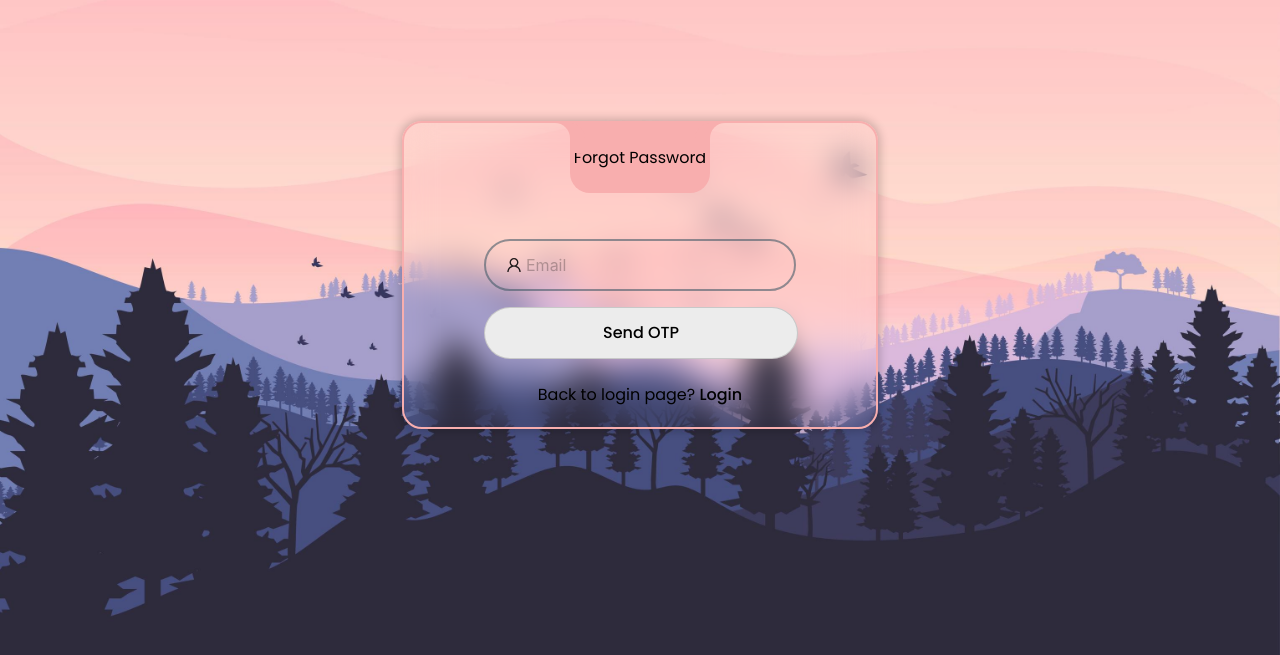
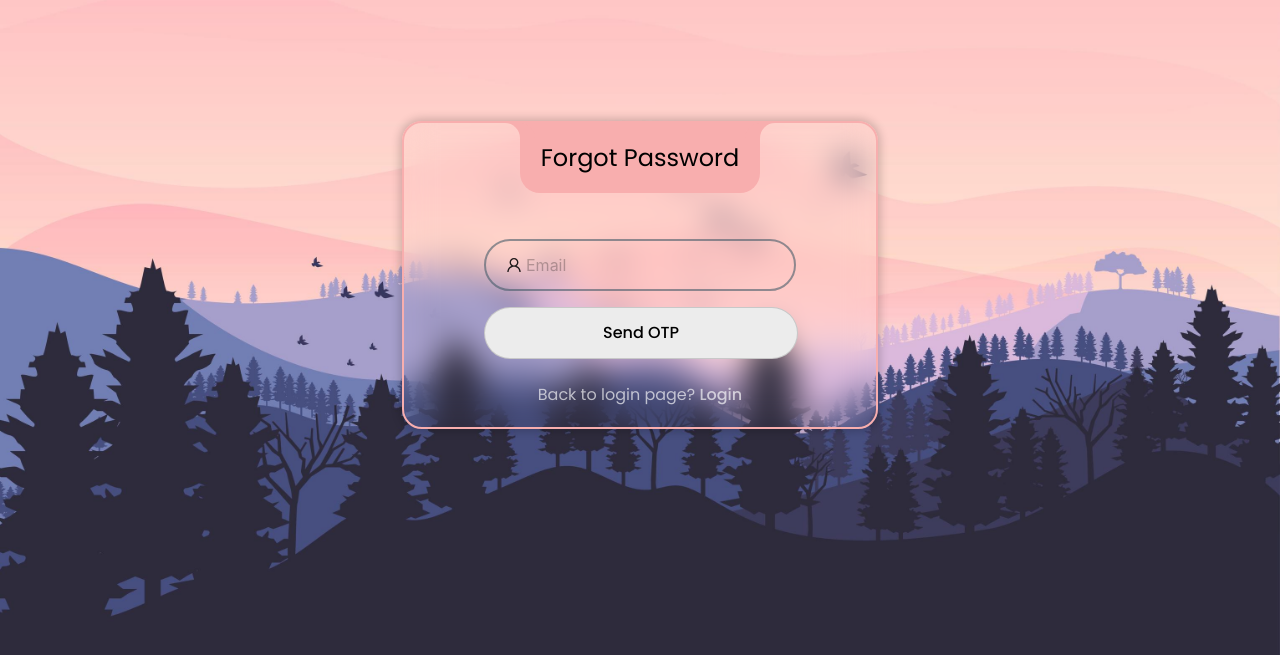
Before and after one commit to Dragon336699/SocialNetworkUi, a React (Vite) app: page /forgot-password in a window 1280 px wide. Shown: the part 125-780 px from the top of the page. Built offline with nearby package versions, Linux system fonts and the light colour scheme.

Commit message:
fix forgot password page

```diff
--- a/package.json
+++ b/package.json
@@ -11,6 +11,7 @@
   },
   "dependencies": {
     "@ant-design/icons": "^5.6.1",
+    "@fortawesome/fontawesome-svg-core": "^7.1.0",
     "@fortawesome/free-solid-svg-icons": "^7.1.0",
     "@fortawesome/react-fontawesome": "^3.1.0",
     "@react-oauth/google": "^0.12.2",
--- a/src/app/pages/ForgotPassword/ForgotPassword.tsx
+++ b/src/app/pages/ForgotPassword/ForgotPassword.tsx
@@ -130,8 +130,8 @@ const ForgotPassword: React.FC = () => {
   return (
     <div className={`${styles.loginContainer} h-screen bg-center bg-cover flex items-center justify-center`}>
       <div className={`${styles.loginBox} relative flex flex-col backdrop-blur-lg`}>
-        <div className={`${styles.loginHeader} absolute flex items-center justify-center`}>
-          <span className='select-none' style={{ fontSize: '16px' }}>
+        <div className={`${styles.loginHeader} absolute flex items-center justify-center`} style={{ width: '240px' }}>
+          <span className='select-none' style={{ fontSize: '24px' }}>
             {step === 'email' ? 'Forgot Password' : step === 'otp' ? 'Verify OTP' : 'Reset Password'}
           </span>
         </div>
@@ -273,7 +273,7 @@ const ForgotPassword: React.FC = () => {
           )}
         </ConfigProvider>
 
-        <div className='text-center login'>
+        <div className='text-center text-white/65 login'>
           <span>
             Back to login page?{' '}
             <a className='font-medium hover:underline' href='/login'>
--- a/src/app/pages/Login/Login.tsx
+++ b/src/app/pages/Login/Login.tsx
@@ -114,7 +114,7 @@ const Login: React.FC = () => {
         <GoogleOAuthProvider clientId={goolgeClientId}>
           <GoogleLogin onSuccess={onGooleLoginSuccess} />
         </GoogleOAuthProvider>
-        <div className='text-center register'>
+        <div className='text-center text-white/65 register'>
           <span>
             Don't have an account?{' '}
             <a className='font-medium hover:underline' href='/register'>
--- a/src/app/pages/Register/Register.tsx
+++ b/src/app/pages/Register/Register.tsx
@@ -178,7 +178,7 @@ const Register: React.FC = () => {
           </button>
         </div>
 
-        <div className='text-center register'>
+        <div className='text-center text-white/65 register'>
           <span>
             Already have an account?{' '}
             <a
```
Also changed, not shown: 1 other file (tests, documents, lock files or other folders).
